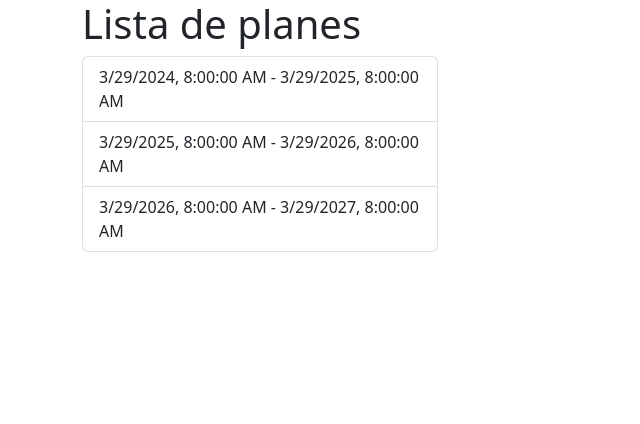
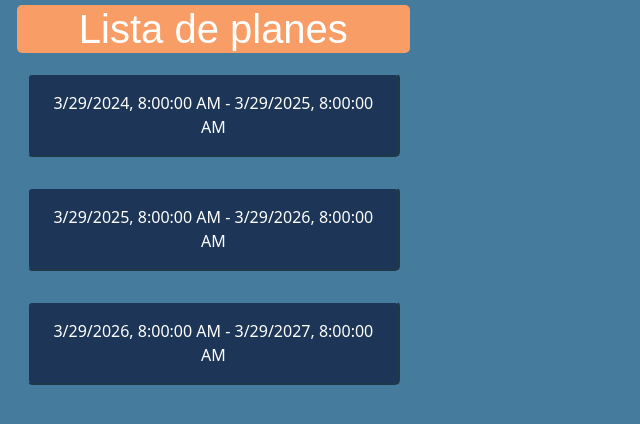
Before and after one commit to SII-Informatica-UMA/ciklum-care-it, an Angular app in the folder frontend/: page / in a window 1280 px wide. Shown: the top 424 px of the page, without its empty margins (0-640 px from the left). Built offline with nearby package versions, Linux system fonts and the light colour scheme.

Commit message:
diseño provisional

```diff
--- a/frontend/src/app/app.component.css
+++ b/frontend/src/app/app.component.css
@@ -0,0 +1,35 @@
+.plan {
+    /*background-color: #ECCBD9;*/
+    background-color: #1d3557;
+    border-color: #457b9d;
+    border-radius: 5px;
+    margin: 15px;
+}
+
+.planes {
+    text-align: center;
+}
+
+.text {
+    margin: 15px;
+    color: white
+}
+
+.row {
+    background-color: #457b9d;
+    height: 100%;
+}
+
+h1 {
+    font-family: fantasy;
+    text-align: center;
+    margin: 5px;
+    background-color: #f79d65;
+    border: 0;
+    border-radius: 5px;
+    color: white;
+}
+
+body {
+    background-color: #457b9d;
+}
--- a/frontend/src/app/app.component.html
+++ b/frontend/src/app/app.component.html
@@ -1,16 +1,24 @@
-<div class="container">
-  <div class="row">
+<!DOCTYPE html>
+<html lang="en">
+<head>
+    <meta charset="UTF-8">
+    <meta name="viewport" content="width=device-width, initial-scale=1.0">
+    <title>Lista de planes</title>
+    <link href="app.component.css" rel="stylesheet">
+</head>
+<body>
+ <div class="row vh-100 m-0">
     <div class="col-md-4">
       <h1>Lista de planes</h1>
-      <div class="list-group">
-        <button *ngFor="let plan of planes"
-          class="list-group-item list-group-item-action"
+        <div *ngFor="let plan of planes" class="planes">
+          <button class="plan"
           (click)="elegirPlan(plan)"
-          [class.active]="plan === planElegido">{{plan?.fechaInicio?.toLocaleString()}} - {{plan?.fechaFin?.toLocaleString()}}</button>
-      </div>
+          [class.active]="plan === planElegido"><div class="text">{{plan?.fechaInicio?.toLocaleString()}} - {{plan?.fechaFin?.toLocaleString()}}</div>
+          </button>
+        </div>
     </div>
     <div class="col-md-8" *ngIf="planElegido">
       <app-sesion [sesiones]="sesionesPlan" [planId]="planElegido.id"></app-sesion>
     </div>
   </div>
-</div>
+</body>
--- a/frontend/src/app/detalle-sesion/detalle-sesion.component.css
+++ b/frontend/src/app/detalle-sesion/detalle-sesion.component.css
@@ -4,7 +4,36 @@
     max-width: 100%;
   }
 
-  .label {
+.label {
     font-weight: bold;
-    color: #1a1a1a;
-  }
+    color: white;
+}
+
+span {
+    color: white;
+}
+
+.row {
+    background-color: #457b9d;
+}
+
+h1 {
+    font-family: fantasy;
+    text-align: center;
+    background-color: #f79d65;
+    border: 0;
+    border-radius: 5px;
+    color: white;
+}
+
+body {
+    background-color: #457b9d;
+}
+
+.datos {
+  color: white;
+}
+
+button {
+  background-color: #ffdac6;
+}
--- a/frontend/src/app/detalle-sesion/detalle-sesion.component.html
+++ b/frontend/src/app/detalle-sesion/detalle-sesion.component.html
@@ -1,7 +1,16 @@
-<div class="container">
-  <div class="row mt-2">
-    <h4 >Detalles de {{sesion?.inicio | date:'dd/MM/yyyy HH:mm'}}</h4>
-  </div>
+<!DOCTYPE html>
+<html lang="en">
+<head>
+    <meta charset="UTF-8">
+    <meta name="viewport" content="width=device-width, initial-scale=1.0">
+    <title>Detalles sesion</title>
+    <link href="detalle-sesion.component.css" rel="stylesheet">
+</head>
+<body>
+<div class="row vh-100 m-0">
+  <small class="row m-0">
+    <h1 >Detalles de {{sesion?.inicio | date:'dd/MM/yyyy HH:mm'}}</h1>
+  </small>
 
 
 <div class="row">
@@ -37,15 +46,12 @@
 <div class="row">
   <label class="col-lg-6 label">Datos de salud:</label>
   <div class="col-lg-6 offset-2 offset-md-0">
-      <div>Pulsaciones: {{sesion?.datosSalud?.[0] ?? '' }}</div>
-      <div>Peso: {{sesion?.datosSalud?.[1] ?? '' }}</div>
-      <div>Calorías: {{sesion?.datosSalud?.[2] ??  ''}}</div>
+      <div class="datos">Pulsaciones: {{sesion?.datosSalud?.[0] ?? '' }}</div>
+      <div class="datos">Peso: {{sesion?.datosSalud?.[1] ?? '' }}</div>
+      <div class="datos">Calorías: {{sesion?.datosSalud?.[2] ??  ''}}</div>
   </div>
 
 </div>
-
-
-
 
 <div class="row">
   <button class="col-auto btn btn-outline-danger" (click)="eliminarSesion()">Eliminar <i class="bi bi-trash-fill"></i></button>
@@ -54,3 +60,4 @@
 </div>
 
 </div>
+</body>
--- a/frontend/src/app/sesion/sesion.component.css
+++ b/frontend/src/app/sesion/sesion.component.css
@@ -1,16 +1,44 @@
-/* Animación para el "hola" */
-@keyframes holaSlideIn {
-    from {
-      opacity: 0;
-      transform: translateY(50%);
-    }
-    to {
-      opacity: 1;
-      transform: translateY(0);
-    }
-  }
+.sesion {
+  background-color: #1d3557;
+  border-color: #457b9d;
+  border-radius: 5px;
+  margin: 15px;
+}
 
-  /* Estilo para el "hola" */
-  .hola-animation {
-    animation: holaSlideIn 0.5s ease-in-out;
-  }
+.sesiones {
+  text-align: center;
+}
+
+.text {
+  margin: 15px;
+  color: white
+}
+
+.row {
+  background-color: #457b9d;
+}
+
+h1 {
+  font-family: fantasy;
+  text-align: center;
+  margin: 5px;
+  background-color: #f79d65;
+  border: 0;
+  border-radius: 5px;
+  color: white;
+}
+
+.surrounding {
+  border: 5px;
+  border-radius: 5px;
+  border-color: white;
+}
+
+body {
+  background-color: #457b9d;
+}
+
+.aniadir {
+  text-align: center;
+  color: white
+}
--- a/frontend/src/app/sesion/sesion.component.html
+++ b/frontend/src/app/sesion/sesion.component.html
@@ -1,20 +1,30 @@
-<div class="container">
-  <div class="row">
-    <div class="col-md-6 mt-3">
-      <h2>Lista de sesiones</h2>
-      <div class="list-group">
-        <button *ngFor="let sesion of sesiones"
-                class="list-group-item list-group-item-action"
+<!DOCTYPE html>
+<html lang="en">
+<head>
+    <meta charset="UTF-8">
+    <meta name="viewport" content="width=device-width, initial-scale=1.0">
+    <title>Lista de sesiones</title>
+    <link href="sesion.component.css" rel="stylesheet">
+</head>
+<body>
+  <div class="row vh-100 m-0">
+    <div class="col-md-4">
+      <h1>Lista de sesiones</h1>
+        <div *ngFor="let sesion of sesiones" class="sesiones">
+            <button class="sesion"
                 (click)="elegirSesion(sesion)"
-                [class.active]="sesion === sesionElegida">{{sesion?.inicio | date:'dd/MM/yyyy HH:mm'}} - {{sesion?.fin | date:'dd/MM/yyyy HH:mm'}}</button>
+                [class.active]="sesion === sesionElegida"><div class="text">{{sesion?.inicio | date:'dd/MM/yyyy HH:mm'}} - {{sesion?.fin | date:'dd/MM/yyyy HH:mm'}}</div></button>
       </div>
 
       <br>
-      <button type="button" class="btn btn-outline-success bi bi-plus-lg" (click)="aniadirSesion()"></button>
+      <div class="aniadir">
+        <button type="button" class="btn btn-outline-light bi bi-plus-lg" (click)="aniadirSesion()"></button>
+      </div>
     </div>
 
     <!-- Detalles de sesión -->
-    <div class="col-md-6" *ngIf="sesionElegida">
+
+    <div class="col-md-8" *ngIf="sesionElegida">
         <app-detalle-sesion [sesion]="sesionElegida"
           (sesionEditada)="editarSesion($event)"
           (sesionEliminada)="eliminarSesion($event)"
@@ -22,4 +32,4 @@
 
     </div>
   </div>
-</div>
+</body>
```
